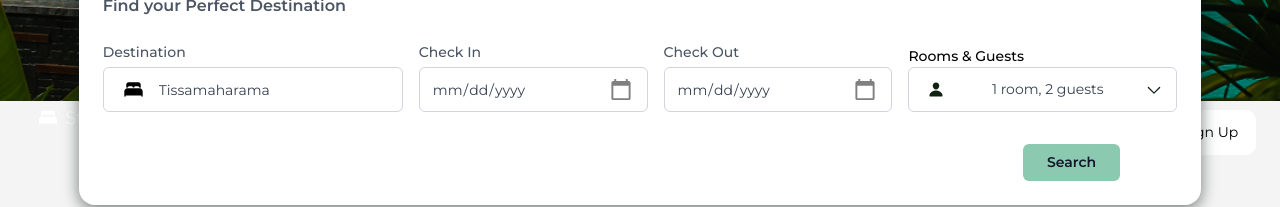
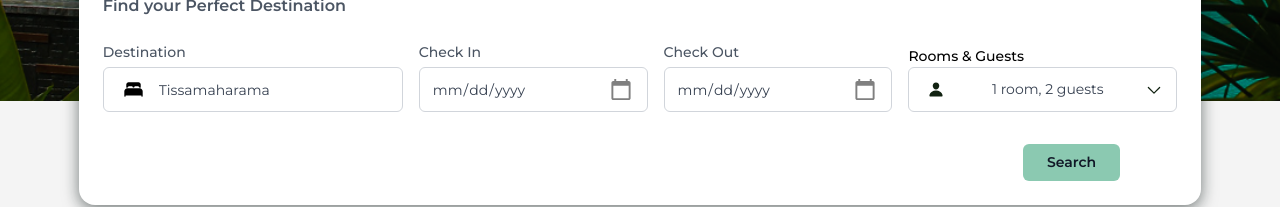
Before and after one commit to RahulDivyanja/travel-ceylon, a React (Vite) app: page /stays in a window 1280 px wide. Shown: the part 619-826 px from the top of the page. Built offline with nearby package versions, Linux system fonts and the light colour scheme.

Commit message:
navbar button removed

```diff
--- a/src/App.jsx
+++ b/src/App.jsx
@@ -35,7 +35,7 @@ import User from "./pages/User";
 function App() {
   return (
     <Router>
-      <NavbarHome /> {/* Keep Navbar globally visible */}
+
       <Routes>
         {/* Main Pages */}
         <Route path="/" element={<Home />} />
```
